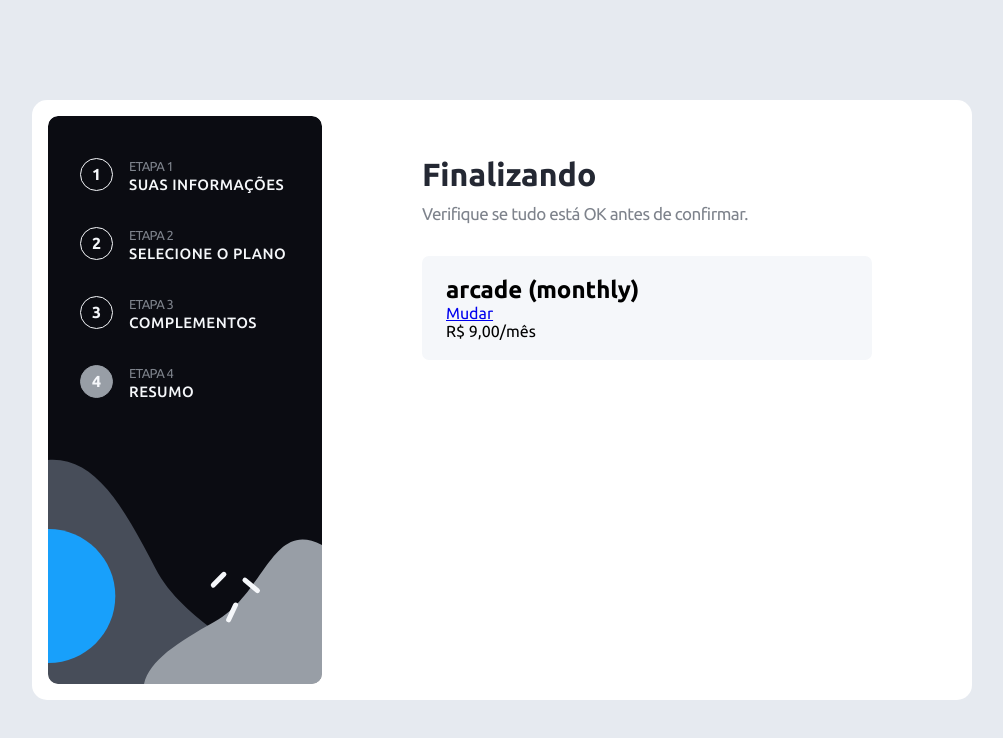
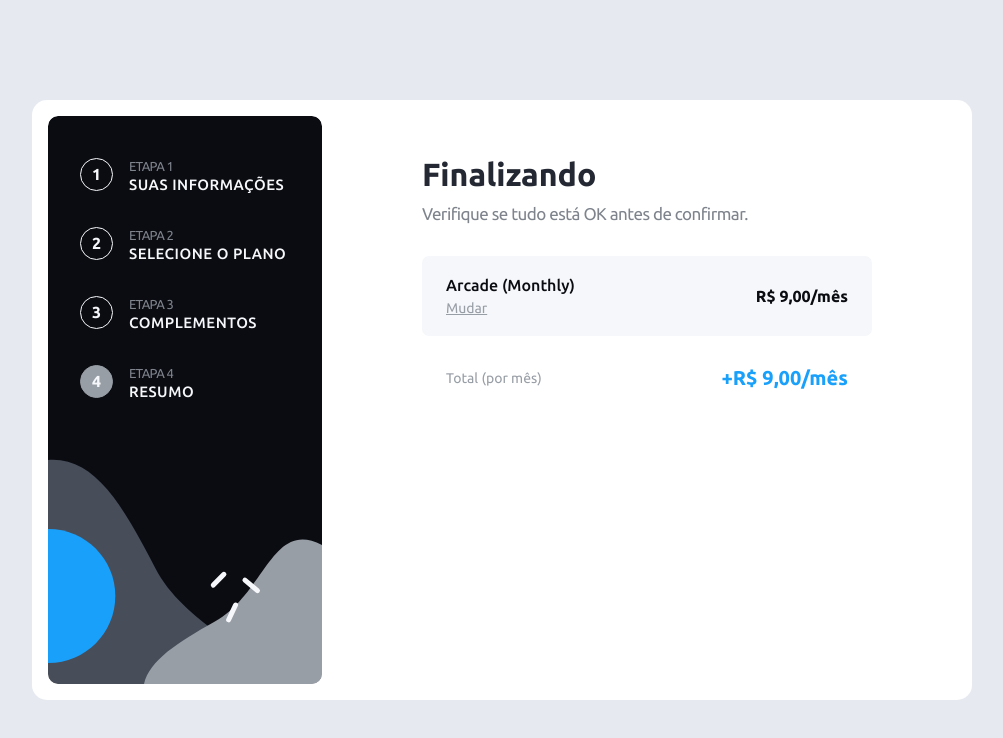
Before and after one commit to rafaelvieiracosta/form-multi-step, a Vue app: page /summary in a window 1280 px wide. Shown: the top 738 px of the page, without its empty margins (138-1141 px from the left). Built offline with nearby package versions, Linux system fonts and the light colour scheme.

Commit message:
feat: add styles in `finishingUp`

```diff
--- a/src/store/pickAddOns.js
+++ b/src/store/pickAddOns.js
@@ -1,6 +1,6 @@
 export default {
   state: {
-    addOns: null,
+    addOns: [],
   },
   mutations: {
     SET_ADDONS(state, value) {
--- a/src/views/finishingUp.vue
+++ b/src/views/finishingUp.vue
@@ -23,7 +23,10 @@
         </p>
       </div>
 
-      <div class="section-resume-addons">
+      <div
+        v-if="this.$store.state.pickAddOns.addOns.length"
+        class="section-resume-addons"
+      >
         <div
           v-for="item in this.$store.state.pickAddOns.addOns"
           :key="item.id"
@@ -45,6 +48,20 @@
         </div>
       </div>
     </div>
+
+    <div v-if="planData.periodSelected === 'yearly'" class="section-total">
+      <p class="section-total-text">Total (por ano)</p>
+      <h3 class="section-total-price">
+        +{{ totalPrice | formattedPrice }}/ano
+      </h3>
+    </div>
+
+    <div v-else class="section-total">
+      <p class="section-total-text">Total (por mês)</p>
+      <h3 class="section-total-price">
+        +{{ totalPrice | formattedPrice }}/mês
+      </h3>
+    </div>
   </section>
 </template>
 
@@ -58,6 +75,14 @@ export default {
     planData() {
       return this.$store.state.selectYourPlan.plan;
     },
+    totalPrice() {
+      return (
+        this.planData.price[this.planData.periodSelected] +
+        this.$store.state.pickAddOns.addOns.reduce((acumulador, valorAtual) => {
+          return acumulador + valorAtual.price[this.planData.periodSelected];
+        }, 0)
+      );
+    },
   },
 };
 </script>
@@ -69,4 +94,77 @@ export default {
   border-radius: 7px;
   padding: 20px 24px;
 }
+
+/* NAME AND PRICE OF THE SELECTED PLAN */
+.section-resume-plan {
+  display: flex;
+  align-items: center;
+  justify-content: space-between;
+}
+.section-resume-plan-name h2 {
+  font-weight: 500;
+  font-size: 16px;
+  line-height: 18px;
+  text-transform: capitalize;
+  color: var(--c12);
+}
+.section-resume-plan-name a {
+  display: inline-block;
+  margin-top: 6px;
+  font-size: 14px;
+  line-height: 16px;
+  color: var(--c6);
+}
+.section-resume-plan-price {
+  font-weight: 700;
+  font-size: 16px;
+  line-height: 18px;
+  color: var(--c12);
+}
+
+/* ADDONS BELOW THE PLAN */
+.section-resume-addons {
+  margin-top: 25px;
+  padding-top: 19px;
+  border-top: 1px solid var(--c3);
+}
+.section-resume-addons-item {
+  display: flex;
+  align-items: center;
+  justify-content: space-between;
+}
+.section-resume-addons-item + .section-resume-addons-item {
+  margin-top: 20px;
+}
+.section-resume-addons-item-name,
+.section-resume-addons-item-price {
+  font-size: 14px;
+  line-height: 16px;
+}
+.section-resume-addons-item-name {
+  color: var(--c6);
+}
+.section-resume-addons-item-price {
+  color: var(--c12);
+}
+
+/* TOTAL PRICE AT THE END */
+.section-total {
+  margin-top: 30px;
+  display: flex;
+  align-items: center;
+  justify-content: space-between;
+  padding: 0 24px;
+}
+.section-total-text {
+  font-size: 14px;
+  line-height: 16px;
+  color: var(--c6);
+}
+.section-total-price {
+  font-weight: 700;
+  font-size: 20px;
+  line-height: 23px;
+  color: var(--p1);
+}
 </style>
```
